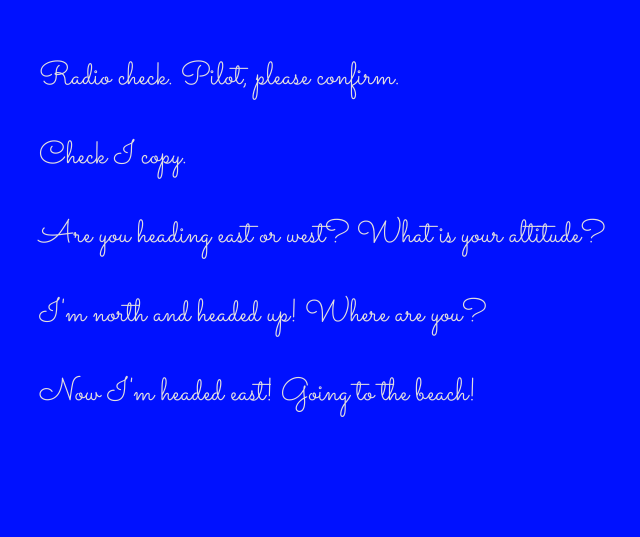
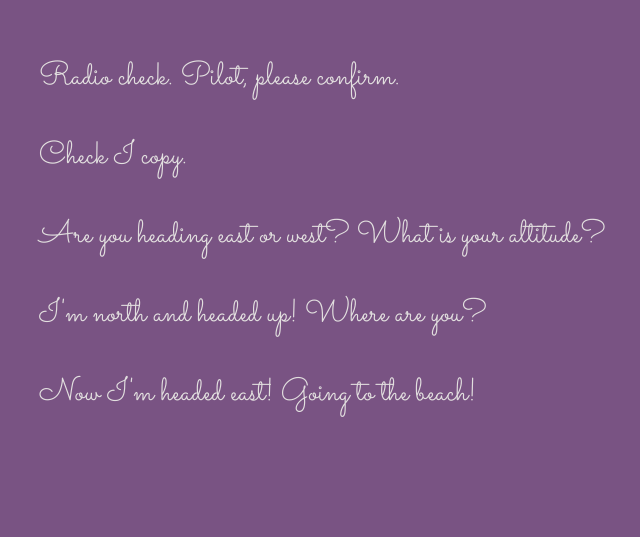
Before and after one commit to krushme/communication-log, a plain HTML site: page index.html in a window 1280 px wide. Shown: the part 106-643 px from the top of the page, without its empty margins (281-921 px from the left). Drawn offline with Linux system fonts and the light colour scheme.

Commit message:
fixed background color

```diff
--- a/style.css
+++ b/style.css
@@ -1,7 +1,6 @@
 body {
     color: rgb(226, 223, 223);
     background-color: rgb(121, 83, 131);
-    background-color: #0011ff;
     font-family: 'Sacramento', cursive;
     font-size: 2em;
     margin: 5em 25%;
```
